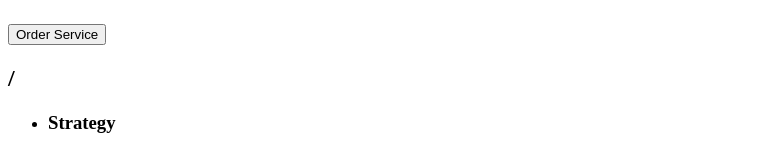
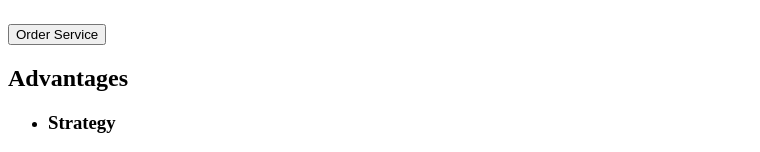
Before and after one commit to jinxedwolfie/goit-markup-hw-01, a plain HTML site: page index.html in a window 1280 px wide. Shown: the part 191-343 px from the top of the page, without its empty margins (0-760 px from the left). Drawn offline with Linux system fonts and the light colour scheme.

Commit message:
edits from the mentor

```diff
--- a/index.html
+++ b/index.html
@@ -3,7 +3,7 @@
 <head>
     <meta charset="UTF-8">
     <meta name="viewport" content="width=device-width, initial-scale=1.0">
-    <title>Document</title>
+    <title>WebStudio</title>
 </head>
 <body>
     <header>
@@ -34,7 +34,7 @@
         </section>
 
         <section>
-            <h2>/</h2>
+            <h2>Advantages</h2>
             <ul>
                 <li>
                     <h3>Strategy</h3>
```
Also changed, not shown: images/img(1).jpg, images/img(2).jpg, images/img(3).jpg, images/img.jpg.
